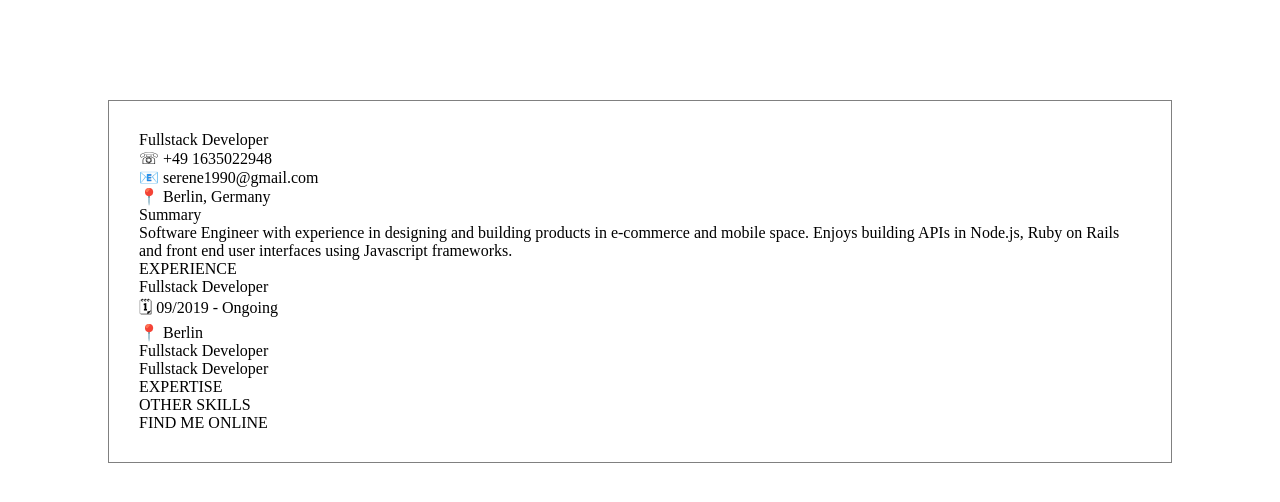
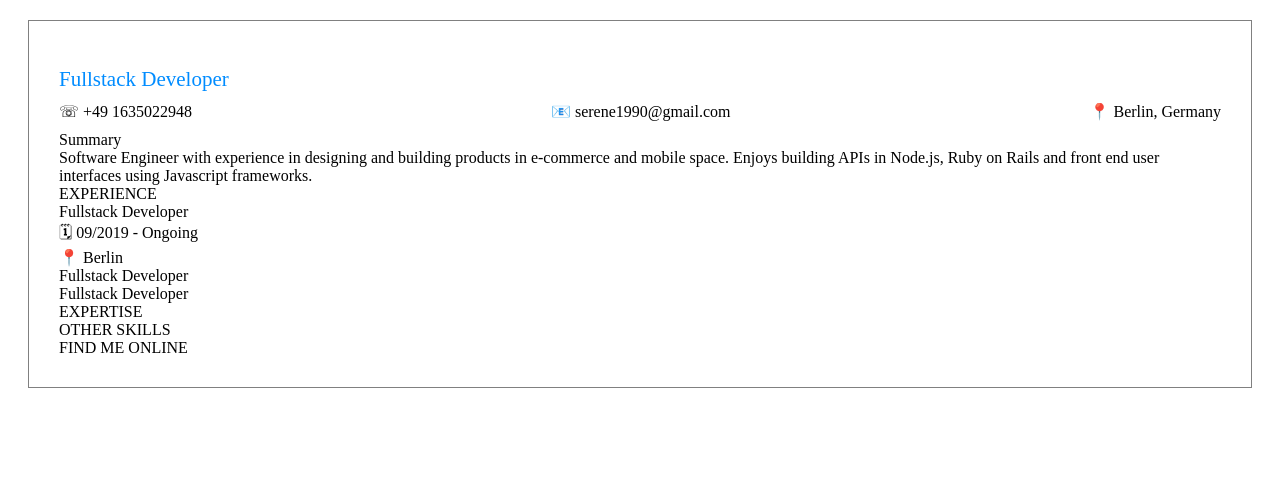
Before and after one commit to SereneMatt/gatsby-meets-contentful, a Gatsby site: page / in a window 1280 px wide. Built offline with nearby package versions, Linux system fonts and the light colour scheme; Gatsby itself is replaced by a stand-in of ours.

Commit message:
Flexboxing

```diff
--- a/src/components/Matt/index.tsx
+++ b/src/components/Matt/index.tsx
@@ -1,15 +1,15 @@
 import React from "react";
 
-import { StyledContainer, StyledTitle } from './style';
+import { StyledContainer, StyledTitle, StyledSubTitle, ContactContainer } from './style';
 
 const Matt = ({ name }: { name: string; }): JSX.Element => <StyledContainer>
   <StyledTitle>{name}</StyledTitle>
-  <div>Fullstack Developer</div>
-  <div>
+  <StyledSubTitle>Fullstack Developer</StyledSubTitle>
+  <ContactContainer>
     <div>☏ +49 1635022948</div>
     <div>📧 serene1990@gmail.com</div>
     <div>📍 Berlin, Germany</div>
-  </div>
+  </ContactContainer>
   <div>
     <article>
       <div>
--- a/src/components/Matt/style.ts
+++ b/src/components/Matt/style.ts
@@ -3,12 +3,31 @@ import styled from 'styled-components';
 export const StyledContainer = styled.div`
   border: grey solid 1px;
   background-color: white;
-  margin: 100px;
+  margin: 20px;
   padding: 30px;
 `;
 
-export const StyledTitle = styled.div`
+export const StyledTitle = styled.h1`
   font-weight: 500;
+  font-size: 24px;
   text-transform: uppercase;
   color: rgb(0, 0, 0);
+  margin-bottom: 0px;
 `;
+
+export const StyledSubTitle = styled.div`
+  font-weight: 500;
+  color: rgb(0, 140, 255);
+  font-size: 21px;
+`;
+
+export const ContactContainer = styled.div`
+  display: flex;
+  flex-direction: column;
+  margin: 10px 0;
+
+  @media (min-width: 800px) {
+    flex-direction: row;
+    justify-content: space-between;
+  }
+`;
```
